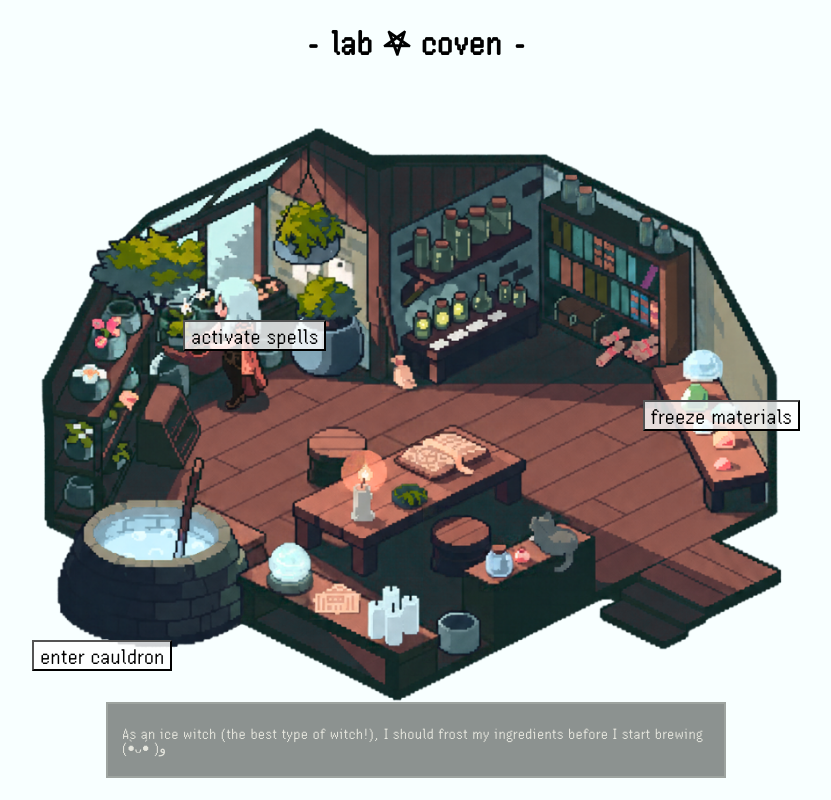
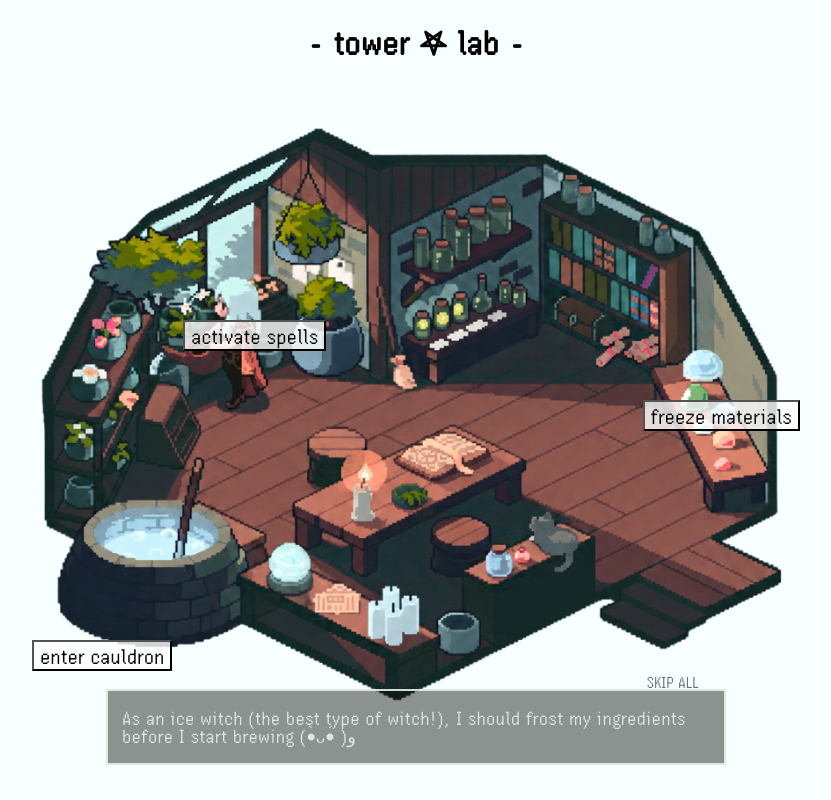
Before and after one commit to gloomymoon777/permafrost, a React (Vite) app: page / in a window 1280 px wide. Shown: the whole page, without its empty margins (224-1055 px from the left). Built offline with nearby package versions, Linux system fonts and the light colour scheme.

Commit message:
add instructions and minor improvements

```diff
--- a/src/App.jsx
+++ b/src/App.jsx
@@ -22,6 +22,7 @@ import windowsill from './assets/watercolor.png'
 function App() {
 
     const [itemsFrozen, setItemsFrozen] = useState(false)
+    const [testedPotions, setTestedPotions] = useState([])
 
 
   const ingredients = [
@@ -38,7 +39,6 @@ function App() {
 
 
   function activatePotion(potion) {
-    // Consume exactly one potion
     setBrewedPotions(prev => {
         const index = prev.findIndex(item => item.id === potion.id)
 
@@ -47,7 +47,11 @@ function App() {
         return prev.filter((_, i) => i !== index)
     })
 
-    // Apply the potion's effect
+    setTestedPotions(prev => {
+    if (prev.includes(potion.id)) return prev
+    return [...prev, potion.id]
+    })
+
     if (potion.id === 'restoration') {
         setActivatedPotions([])
     } else {
@@ -63,6 +67,18 @@ function App() {
     setScene('lab')
   }
 
+  const potionTypes = [
+    'restoration',
+    'frost',
+    'luminescence',
+    'evergreen',
+    'dream',
+    'earth'
+    ]
+
+    const allPotionsTested = potionTypes.every(id =>
+        testedPotions.includes(id)
+    )
 
   return (
     <>
@@ -75,7 +91,7 @@ function App() {
         }}
       >
         <header className="header">
-           <h1> - lab 𖤐 coven - </h1>
+           <h1> - tower 𖤐 lab - </h1>
         </header>
 
         <button className="buttons cauldron" onClick={() => setScene('mixing')}>
@@ -150,11 +166,11 @@ function App() {
       )}
 
       <InstructionBox
-            scene={scene}
-            itemsFrozen={itemsFrozen}
-            brewedPotions={brewedPotions}
-            activatedPotions={activatedPotions}
-        />
+          scene={scene}
+          itemsFrozen={itemsFrozen}
+          brewedPotions={brewedPotions}
+          allPotionsTested={allPotionsTested}
+      />
     </>
   )
 }
--- a/src/InstructionBox.css
+++ b/src/InstructionBox.css
@@ -1,6 +1,6 @@
 .instruction-box {
     position: fixed;
-    bottom: 22px;
+    bottom: 35px;
     left: 50%;
     transform: translateX(-50%);
 
@@ -15,22 +15,22 @@
     align-items: center;
 
     background: rgba(15, 18, 15, 0.458);
-    border: 2px solid rgba(230, 240, 225, 0.2);
+    border: 2px solid rgba(233, 237, 231, 0.915);
     border-radius: 0;
 
-    color: rgba(245, 245, 235, 0.85);
+    color:  rgba(233, 237, 231, 0.915);
 
     z-index: 1000;
-    pointer-events: none;
+    pointer-events: auto;
+    cursor: pointer;
 
-    backdrop-filter: blur(2px);
 }
 
 .instruction-box p {
     margin: 0;
 
     font-family: inherit;
-    font-size: clamp(14px, 1vw, 17px);
+    font-size: clamp(18px, 1vw, 21px);
     line-height: 1;
     letter-spacing: 0.2px;
 }
@@ -47,3 +47,21 @@
         visibility: hidden;
     }
 }
+
+.skip-instructions {
+    position: absolute;
+    top: -22px;
+    right: 25px;
+    padding: 3px 0;
+    background: none;
+    border: none;
+    color: rgba(105, 105, 105, 0.971);
+    font-family: inherit;
+    font-size: 15px;
+    cursor: pointer;
+    transition: color 0.2s ease;
+}
+
+.instruction-box {
+    position: fixed;
+}
--- a/src/InstructionBox.jsx
+++ b/src/InstructionBox.jsx
@@ -1,12 +1,21 @@
-import { useState, useEffect } from 'react'
+
+import { useState, useEffect, useRef } from 'react'
 import './InstructionBox.css'
 
-function InstructionBox({ scene, itemsFrozen, brewedPotions }) {
+function InstructionBox({
+    scene,
+    itemsFrozen,
+    brewedPotions,
+    allPotionsTested
+}) {
 
     let message = ''
     let instructionKey = ''
 
-if (scene === 'lab') {
+    if (allPotionsTested) {
+        instructionKey = 'ending'
+        message = 'I just tested all the potions I know!! The magic I gathered finally feels at home. I still have lots to learn though.. Perhaps this is only the beginning...'
+    } else if (scene === 'lab') {
         if (!itemsFrozen) {
             instructionKey = 'lab-freeze'
             message = 'As an ice witch (the best type of witch!), I should frost my ingredients before I start brewing (•̀ᴗ•́ )و'
@@ -21,74 +30,106 @@ if (scene === 'lab') {
 
     const [displayedText, setDisplayedText] = useState('')
     const [visible, setVisible] = useState(false)
+    const [seenInstructions, setSeenInstructions] = useState([])
+    const [skipped, setSkipped] = useState(false)
+    const [textComplete, setTextComplete] = useState(false)
 
-    const [seenInstructions, setSeenInstructions] = useState(() => {
-        return JSON.parse(localStorage.getItem('seenInstructions') || '[]')
-    })
+    const timerRef = useRef(null)
 
-    const [finished, setFinished] = useState(() => {
-        return localStorage.getItem('instructionsCompleted') === 'true'
-    })
-
-    // Show each instruction only once
+    // Typewriter effect
     useEffect(() => {
-        if (!message || finished || seenInstructions.includes(instructionKey)) {
+        if (!message || skipped || seenInstructions.includes(instructionKey)) {
             setVisible(false)
             return
         }
 
         setVisible(true)
         setDisplayedText('')
+        setTextComplete(false)
 
         let index = 0
 
-        const timer = setInterval(() => {
+        clearInterval(timerRef.current)
+
+        timerRef.current = setInterval(() => {
             index++
             setDisplayedText(message.slice(0, index))
 
             if (index >= message.length) {
-                clearInterval(timer)
+                clearInterval(timerRef.current)
+                timerRef.current = null
+                setTextComplete(true)
             }
         }, 30)
 
-        return () => clearInterval(timer)
+        return () => {
+            clearInterval(timerRef.current)
+            timerRef.current = null
+        }
 
-    }, [instructionKey, message, finished, seenInstructions])
+    }, [instructionKey, message, seenInstructions, skipped])
 
-    // Dismiss on any click or tap
+    // Click anywhere to reveal, then click again to dismiss
     useEffect(() => {
         if (!visible) return
 
-        const dismiss = () => {
+        function handleClick(e) {
+            // Let the SKIP ALL button handle its own click
+            if (e.target.closest?.('.skip-instructions')) return
+
+            if (!textComplete) {
+                // First click: reveal the entire message
+                clearInterval(timerRef.current)
+                timerRef.current = null
+
+                setDisplayedText(message)
+                setTextComplete(true)
+
+            } else {
+                // Second click: dismiss the message
                 setVisible(false)
 
-            const updated = [...seenInstructions, instructionKey]
-
-            setSeenInstructions(updated)
-            localStorage.setItem('seenInstructions', JSON.stringify(updated))
-
-            // Finish instructions after the final activation message
-            if (scene === 'activate') {
-                setFinished(true)
-                localStorage.setItem('instructionsCompleted', 'true')
+                setSeenInstructions(prev => {
+                    if (prev.includes(instructionKey)) return prev
+                    return [...prev, instructionKey]
+                })
             }
         }
 
-        window.addEventListener('pointerdown', dismiss)
+        window.addEventListener('pointerdown', handleClick)
 
         return () => {
-            window.removeEventListener('pointerdown', dismiss)
+            window.removeEventListener('pointerdown', handleClick)
         }
 
-    }, [visible, instructionKey, scene, seenInstructions])
+    }, [visible, textComplete, message, instructionKey])
+
+    function skipInstructions(e) {
+        e.stopPropagation()
+
+        clearInterval(timerRef.current)
+        timerRef.current = null
+
+        setSkipped(true)
+        setVisible(false)
+    }
 
     if (!visible || !message) return null
 
     return (
         <div className="instruction-box">
+            <button
+                className="skip-instructions"
+                onClick={skipInstructions}
+            >
+                SKIP ALL
+            </button>
+
             <p>
                 {displayedText}
+                {!textComplete && (
                     <span className="instruction-cursor">▌</span>
+                )}
             </p>
         </div>
     )
--- a/src/PotionMixing.jsx
+++ b/src/PotionMixing.jsx
@@ -25,14 +25,14 @@ function PotionMixing({onBack, ingredients, brewedPotions, setBrewedPotions}) {
     },
     {
         id: 'frost',
-        name: 'frostbite elixir',
-        description: 'a chilling potion infused with frozen minerals.',
+        name: 'frostbite essence',
+        description: 'a chilling potion infused with frozen minerals; summons snow and ice',
         ingredients: ['crystal', 'resin'],
         color: '#8acde0'
     },
     {
         id: 'luminescence',
-        name: 'luminescence draught',
+        name: 'luminescence nectar',
         description: 'glows softly in the dark, revealing things hidden from the naked eye.',
         ingredients: ['blossom', 'crystal'],
         color: '#f5e68a'
@@ -46,7 +46,7 @@ function PotionMixing({onBack, ingredients, brewedPotions, setBrewedPotions}) {
     },
     {
         id: 'dream',
-        name: "dreamweaver's brew",
+        name: "dreamweaver's draught",
         description: 'releases a gentle mist that carries the mind into a world of wandering dreams.',
         ingredients: ['blossom', 'resin'],
         color: '#b99ad9'
```
Lines whose indentation alone changed are shown as unchanged.
